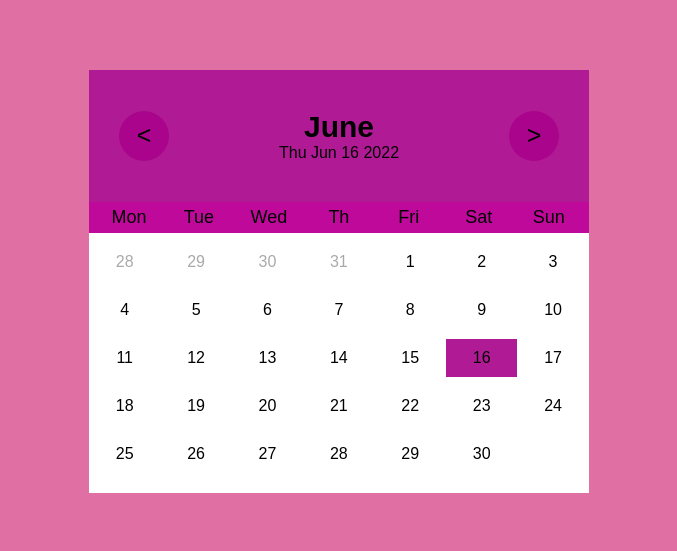
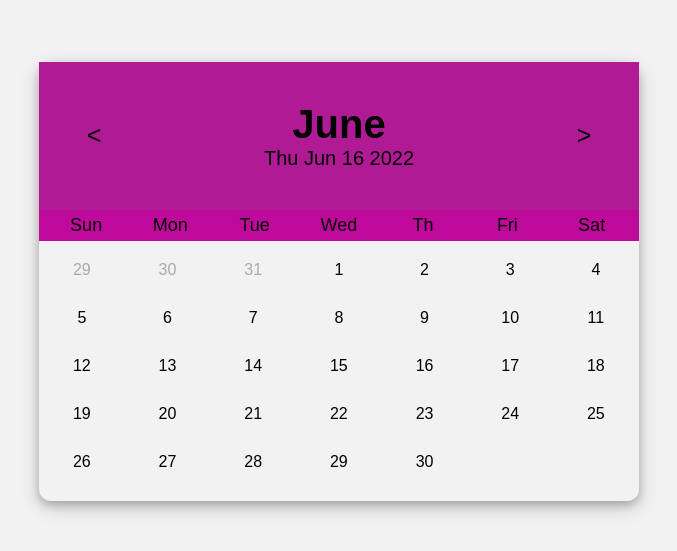
Before and after one commit to ritikgoyal133/Dynamic_Calender_Assign, a plain HTML site: page index.html in a window 1280 px wide. Shown: the part 119-670 px from the top of the page, without its empty margins (301-978 px from the left). Drawn offline with Linux system fonts and the light colour scheme.

Commit message:
Initial commit

```diff
--- a/calender.js
+++ b/calender.js
@@ -1,66 +1,65 @@
-// window.alert("Hello Ritik");
 var date = new Date();
-// console.log(date);
-
-function render_body(){
-
-//For Date dynamically change
-document.getElementById("today_date").innerHTML=date.toDateString();
 
 //For Getting month as a name not by number so intialiaze month of an array
 
-var month = ["January","February", "March", "April", "May", "June", "July", "August", "September", "October", "November", "December"];
+var months = ["January", "February", "March", "April", "May", "June", "July", "August", "September", "October", "November", "December"];
 
-//For Month dynamically change
-document.getElementById("month").innerHTML=month[date.getMonth()];
+//For Getting weekdays as a name not by number so intialiaze weekdays of an array
+// var days = ["sunday", "monday", "tuesday", "wednesday", "thrusday", "friday", "saturday"];
 
-//Getting end date of perticular month because every month have perticular own end date eg. 28,29,30,31
+function renderBody() {
 
-var end_date = new Date(date.getFullYear(), date.getMonth() +1,0).getDate();
+    //For Date dynamically change
+    document.getElementById("todayDate").innerHTML = date.toDateString();
 
-//1june->0== 31may->getdate = 31
-var prev_date = new Date(date.getFullYear(), date.getMonth(),0).getDate();
+    //For Month dynamically change
+    document.getElementById("month").innerHTML = months[date.getMonth()];
 
-// var next_month_date = new Date(date.getFullYear(), date.getMonth()+1).getDate();
+    //Getting end date of perticular month because every month have perticular own end date eg. 28,29,30,31
 
-var day = date.getDay();
-//so 2 occur represent tuesday
+    //(2022, 5+1,0) => (2022, 6,0).getDate() => (1july,o) => 30June
 
-var today_date = date.getDate();
-//For today date highlight purpose
+    var endDate = new Date(date.getFullYear(), date.getMonth() + 1, 0).getDate();
 
-// var today_month = date.getMonth();
+    var endDateDay = new Date(date.getFullYear(), date.getMonth() + 1, 0).getDay();
 
-var date_data = "";
+    //1june->0== 31may->getdate = 31 May
+    var prevDate = new Date(date.getFullYear(), date.getMonth(), 0).getDate();
 
-//For previous day data
-for(j = day; j>0; j-- ){
-    date_data += "<div class = 'prev_month_date'>" + (prev_date-j+1) + "</div>";
-}
+    // var next_month_date = new Date(date.getFullYear(), date.getMonth()+1).getDate();
 
-//For current date with perticular day
-for(i=1; i<=end_date;i++){
-    if(i == today_date){
-        date_data += "<div class ='today_date'>" + i + "</div>";
-    } else{
-    date_data += "<div>" + i + "</div>";
+    const day = date.getDay();
+    //so 2 occur represent tuesday
+
+    var todayDate = date.getDate();
+    //For today date highlight purpose
+
+    let dateData = " ";
+
+    // For previous day data
+    for (let j = (day - 1); j > 0; j--) {
+        dateData += "<div class = 'prevMonthDate'>" + (prevDate - j + 1) + "</div>";
     }
-}
 
+    // For current date with perticular day
+    for (let i = 1; i <= endDate; i++) {
+        if (i == todayDate) {
+            dateData += "<div class ='todayDate'>" + i + "</div>";
+        } else {
+            dateData += "<div>" + i + "</div>";
+        }
+    }
 
-document.getElementsByClassName("days")[0].innerHTML =date_data;
+    document.getElementsByClassName("days")[0].innerHTML = dateData;
 
 }
 
-function render_month(render){
-    if(render == 'prev'){
-        date.setMonth(date.getMonth()-1);
-    } else if (render == 'next'){
-        date.setMonth(date.getMonth()+1);
+function renderMonth(render) {
+    if (render == 'prev') {
+        date.setMonth(date.getMonth() - 1);
+    } else if (render == 'next') {
+        date.setMonth(date.getMonth() + 1);
     }
 
-    render_body();
+    renderBody();
 }
-// function render_month(prev){
-//     return  date.setMonth(date.getMonth()-1);
-// }
--- a/index.html
+++ b/index.html
@@ -1,5 +1,6 @@
 <!DOCTYPE html>
 <html lang="en">
+
 <head>
     <meta charset="UTF-8">
     <meta http-equiv="X-UA-Compatible" content="IE=edge">
@@ -8,80 +9,38 @@
     <link rel="stylesheet" href="style.css">
 
 </head>
-<body onload="render_body()">
 
-    <div class="cal_container">
+<body onload="renderBody()">
+
+    <div class="calContainer">
         <div class="calender">
             <div class="month">
-                <div class="prev" onclick="render_month('prev')">
+                <div class="prev" onclick="renderMonth('prev')">
                     <span>&lt;</span>
                 </div>
                 <div>
-
                     <h2 id="month"></h2>
-                    <p id="today_date"></p>
+                    <p id="todayDate"></p>
                 </div>
-                <div class="next" onclick="render_month('next')">
+                <div class="next" onclick="renderMonth('next')">
                     <span>&gt;</span>
                 </div>
             </div>
-            <div class="weekdays">
+            <div class="weekDays">
+                <div>Sun</div>
                 <div>Mon</div>
                 <div>Tue</div>
                 <div>Wed</div>
                 <div>Th</div>
                 <div>Fri</div>
                 <div>Sat</div>
-                <div>Sun</div>
+            </div>
 
-
-            </div>
             <div class="days">
-                <!-- <div class="prev_month_date">30</div>
-                <div class="prev_month_date">31</div>
-                <div>1</div>
-                <div>2</div>
-                <div>3</div>
-                <div>4</div>
-                <div>5</div>
-                <div>6</div>
-                <div>7</div>
-                <div>8</div>
-                <div>9</div>
-                <div>10</div>
-                <div>11</div>
-                <div>12</div>
-                <div>13</div>
-                <div class="today">14</div>
-                <div>15</div>
-                <div>16</div>
-                <div>17</div>
-                <div>18</div>
-                <div>19</div>
-                <div>20</div>
-                <div>21</div>
-                <div>22</div>
-                <div>23</div>
-                <div>24</div>
-                <div>25</div>
-                <div>26</div>
-                <div>27</div>
-                <div>28</div>
-                <div>29</div>
-                <div>30</div>
-                <div class="next_month_date">1</div>
-                <div class="next_month_date">2</div>
-                <div class="next_month_date">3</div>
-                <div class="next_month_date">4</div>
-                <div class="next_month_date">5</div>
-                <div class="next_month_date">6</div>
-                <div class="next_month_date">7</div>
-                <div class="next_month_date">8</div>
-                <div class="next_month_date">9</div>
-                <div class="next_month_date">10</div> -->
             </div>
         </div>
     </div>
     <script src="calender.js"></script>
 </body>
+
 </html>
--- a/style.css
+++ b/style.css
@@ -1,40 +1,40 @@
-*{
+* {
     margin: 0;
     font-family: sans-serif;
     box-sizing: border-box;
 }
 
-.cal_container{
+.calContainer {
     display: flex;
-    /* justify-content: center; */
     margin: auto;
-    background-color:rgb(224, 112, 164);
     height: 100vh;
+    background-color: #f2f2f2;
 }
 
-.calender{
+.calender {
     margin: auto;
-    width: 500px;
-    /* height: 500px; */
-    background: rgb(255, 255, 255);
-
+    width: 600px;
+    box-shadow: 0 4px 8px 0 rgba(0, 0, 0, 0.2), 0 6px 20px 0 rgba(0, 0, 0, 0.19);
+    border-radius: 12px;
 }
 
-.month{
+.month {
     display: flex;
     justify-content: space-between;
     text-align: center;
     align-items: center;
     width: 100%;
-    padding:40px 30px;
+    padding: 40px 30px;
     background-color: rgb(176, 27, 149);
 }
 
-#month{
-    font-size: 30px;
+
+#month {
+    font-size: 40px;
 }
 
-.prev , .next{
+.prev,
+.next {
     display: flex;
     justify-content: center;
     align-items: center;
@@ -43,31 +43,34 @@
     height: 50px;
     border-radius: 50%;
     cursor: pointer;
+}
+
+.prev:hover,
+.next:hover {
     background-color: rgb(171, 4, 140);
-   }
+}
 
-   .prev:hover , .next:hover{
-       background-color: rgb(171, 4, 140);
-   }
-.weekdays{
+.weekDays {
     display: flex;
-    background-color: rgb(190, 9, 155);;
+    background-color: rgb(190, 9, 155);
+    ;
     padding: 5px 5px;
 }
 
-.weekdays div {
+.weekDays div {
     width: 14.28%;
     font-size: 18px;
     text-align: center;
 }
-.days{
+
+.days {
     display: flex;
     flex-wrap: wrap;
     text-align: center;
     padding: 10px 0;
 }
 
-.days div{
+.days div {
     width: 14.28%;
     margin-bottom: 10px;
     padding: 10px 0;
@@ -75,13 +78,17 @@
 }
 
 .days div:hover {
-    background-color:rgb(176, 27, 149);
+    background-color: rgb(176, 27, 149);
     cursor: pointer;
 }
-.today_date{
+
+#todayDate {
+    font-size: 20px;
+    font-weight: 400;
     background-color: rgb(176, 27, 149);
 }
 
-.prev_month_date, .next_month_date{
-    color:#A9A9A9;
+.prevMonthDate,
+.nextMonthDate {
+    color: #A9A9A9;
 }
```
